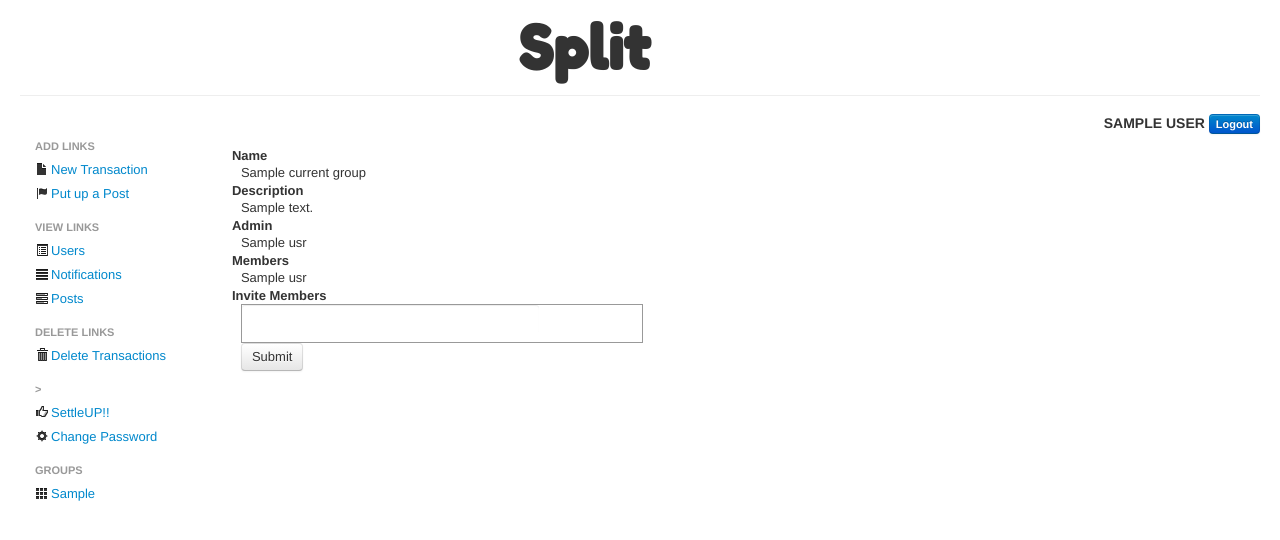
After one commit to muralisc/split, a Django app: template testdotcloud/settleup/templates/groupHome.html in a window 1280 px wide. The commit adds this page. Shown: the top 540 px of the page. Run offline with Django 3.2, Linux system fonts and the light colour scheme; the template is opened without the code that fills it: most values are stand-ins (such as "Sample title", 1, 10 or a date in 2020); some libraries are stand-ins or nearby versions.

Commit message:
group home page.

```diff
--- a/testdotcloud/settleup/TransactionsApp/models.py
+++ b/testdotcloud/settleup/TransactionsApp/models.py
@@ -9,6 +9,9 @@ class GroupsTable(models.Model):
     members = models.ManyToManyField('users', related_name='groupsTable_members')
     adimns = models.ManyToManyField('users', related_name='groupsTable_admins')
     deleted = models.BooleanField(default=False)
+
+    def __unicode__(self):
+        return self.name
 
 
 class users(models.Model):    # {{{
--- a/testdotcloud/settleup/adminApp/views.py
+++ b/testdotcloud/settleup/adminApp/views.py
@@ -2,7 +2,7 @@
 from django.shortcuts import render_to_response, redirect
 from django.template import RequestContext
 #from TransactionsApp.forms import
-from TransactionsApp.models import users, transactions, PostsTable
+from TransactionsApp.models import users, transactions, PostsTable, GroupsTable
 from adminApp.forms import EditUserForm
 
 
@@ -16,6 +16,7 @@ def admin_view(request):
     usersTable = users.objects.order_by('-lastLogin')
     transactionsTable = transactions.objects.all()
     postsTable = PostsTable.objects.order_by('PostType')
+    groupsTable = GroupsTable.objects.all()
     return render_to_response('adminDB.html', locals(), context_instance=RequestContext(request))
 
 
--- a/testdotcloud/settleup/templates/display.html
+++ b/testdotcloud/settleup/templates/display.html
@@ -44,6 +44,7 @@ Display {{ displayType }}
                     <b>{{ row.linkToTransaction.amount }}</b> paid by
                     {{ row.linkToTransaction.user_paid|upper }} for
                     {% for ui_rows in row.linkToTransaction.users_involved.all  %}{{ui_rows.username|add:" "}}{%endfor%}
+                    <b>{{ row.linkToTransaction.description }}</b>
                 </td>
                 <td>{{ row.timestamp|date:"fa j/N/Y " }}</td>
             </tr>
--- /dev/null
+++ b/testdotcloud/settleup/templates/groupHome.html
@@ -0,0 +1,50 @@
+{% extends "base.html" %}
+{% block cur_title  %}
+Home
+{% endblock %}
+{% block current_head %}
+<script type="text/javascript" src="{{ STATIC_URL }}tokeninput/jquery.tokeninput.js"></script>
+<link rel="stylesheet" type="text/css" href="{{ STATIC_URL }}tokeninput/token-input.css" />
+
+<script type="text/javascript">
+$(document).ready(function () {
+    $("#user-search").tokenInput("/search/",{
+                //searchDelay: 2000,
+                //minChars: 4,
+                //tokenLimit: 3,
+                preventDuplicates: true,
+                hintText: "ഒരു പേര്‍ അടി ",
+                noResultsText: "ഒന്നും കിട്ടിയില്ല",
+                searchingText: "നോക്കട്ടേ ",
+
+            });
+});
+</script>
+{% endblock %}
+{% block content %}
+<div class="row-fluid">
+    <div class="span2">
+        {% include "navlist.html" %}
+    </div>
+    <div class="span10">
+		<dl>
+			<dt>Name</dt>
+				<dd>{{current_group.name}}</dd>
+			<dt>Description</dt>
+				<dd>{{current_group.description}}</dd>
+			<dt>Admin</dt>
+				<dd>{% for i in current_group.adimns.all %}{{i}}<br/>{% endfor %}</dd>
+			<dt>Members</dt>
+				<dd>{% for i in current_group.members.all %}{%if i not in current_group.adimns.all %}{{i}}<br/>{% endif %}{% endfor %}</dd>
+			<dt>Invite Members</dt>
+				<dd>
+					<form class="form" action="" method="post">
+						{% csrf_token %}
+						<input id="user-search" name="invites" type="text" autocomplete="off">
+						<input  class="btn" type="Submit" value = "Submit"/>
+					</form>
+				</dd>
+		</dl>
+	</div>
+</div>
+{% endblock %}
--- a/testdotcloud/settleup/templates/home.html
+++ b/testdotcloud/settleup/templates/home.html
@@ -8,9 +8,10 @@ Home
 <div class="row-fluid">
     <div class="span2">
         Your Groups
+        {%for i in user_groups %}<a href="/groupHome/{{i}}/">{{ i }}</a>{% endfor %}
     </div>
     <h3>Hi {{ userFullName }}</h3>
     <a href="">Join a Group</a>
-    <a href="">Create a Group</a>
+    <a href="/createGroup/">Create a Group</a>
 </div>
 {% endblock %}
--- a/testdotcloud/settleup/templates/navlist.html
+++ b/testdotcloud/settleup/templates/navlist.html
@@ -11,4 +11,8 @@
     <li class="nav-header">></li>
     <li><a href="/settleUP"><i class="icon-thumbs-up"></i>SettleUP!!</a></li>
     <li><a href="/changePassword"><i class="icon-cog"></i>Change Password</a></li>
+    <li class="nav-header">Groups</li>
+    {%for i in loggedInUser.groupsTable_members.all %}
+    <li><a href="/settleUP"><i class="icon-th"></i>{{i}}</a></li>
+    {% endfor %}
 </ul>
--- a/testdotcloud/settleup/templates/styles.html
+++ b/testdotcloud/settleup/templates/styles.html
@@ -9,4 +9,5 @@
     <script type="text/javascript" src="{{ STATIC_URL }}bootstrap/js/bootstrap.min.js"></script>
 
     <!-- jquery -->
-    <script type="text/javascript" src="http://ajax.googleapis.com/ajax/libs/jquery/1.4/jquery.min.js"></script>
+    <script type="text/javascript" src="http://ajax.googleapis.com/ajax/libs/jquery/1.5.1/jquery.min.js"></script>
+    <!-- http://loopj.com/jquery-tokeninput/ -->
--- a/testdotcloud/settleup/templates/transactions.html
+++ b/testdotcloud/settleup/templates/transactions.html
@@ -25,7 +25,7 @@ Transaction
                     });
                 });
             $('#id_amount').keydown(function() {
-                    $('#calcu').text('some packets forgot their way here ;)');
+                    $('#calcu').text('കണക്കു കൂടുന്നു ');
                     });
 
             $("label:contains('involved')").html("Users Involved<br/><input type='checkbox' id='selectAll'> Select All");
--- a/testdotcloud/settleup/urls.py
+++ b/testdotcloud/settleup/urls.py
@@ -12,6 +12,8 @@ urlpatterns = patterns('',
     (r'^createGroup/$', 'settleup.TransactionsApp.views.create_group'),
     (r'^changePassword/$', 'settleup.TransactionsApp.views.user_password_change'),
     (r'^home/$', 'settleup.TransactionsApp.views.home_page'),
+    (r'^search/$', 'settleup.TransactionsApp.views.user_search'),
+    (r'^groupHome/(\w+)/$', 'settleup.TransactionsApp.views.group_home_page'),
     (r'^displayusers/$', 'settleup.TransactionsApp.views.display_users'),
     (r'^transactions/(\w+)/$', 'settleup.TransactionsApp.views.transaction_create_display'),
     (r'^deleteTransactions/([-]?\d+)/$', 'settleup.TransactionsApp.views.delete_transactions'),
--- /dev/null
+++ b/testdotcloud/static/tokeninput/token-input.css
@@ -0,0 +1,112 @@
+/* Example tokeninput style #1: Token vertical list*/
+ul.token-input-list {
+    overflow: hidden;
+    height: auto !important;
+    height: 1%;
+    width: 400px;
+    border: 1px solid #999;
+    cursor: text;
+    font-size: 12px;
+    font-family: Verdana;
+    z-index: 999;
+    margin: 0;
+    padding: 0;
+    background-color: #fff;
+    list-style-type: none;
+    clear: left;
+}
+
+ul.token-input-list li {
+    list-style-type: none;
+}
+
+ul.token-input-list li input {
+    border: 0;
+    width: 350px;
+    padding: 3px 8px;
+    background-color: white;
+    -webkit-appearance: caret;
+}
+
+li.token-input-token {
+    overflow: hidden;
+    height: auto !important;
+    height: 1%;
+    margin: 3px;
+    padding: 3px 5px;
+    background-color: #d0efa0;
+    color: #000;
+    font-weight: bold;
+    cursor: default;
+    display: block;
+}
+
+li.token-input-token p {
+    float: left;
+    padding: 0;
+    margin: 0;
+}
+
+li.token-input-token span {
+    float: right;
+    color: #777;
+    cursor: pointer;
+}
+
+li.token-input-selected-token {
+    background-color: #08844e;
+    color: #fff;
+}
+
+li.token-input-selected-token span {
+    color: #bbb;
+}
+
+div.token-input-dropdown {
+    position: absolute;
+    width: 400px;
+    background-color: #fff;
+    overflow: hidden;
+    border-left: 1px solid #ccc;
+    border-right: 1px solid #ccc;
+    border-bottom: 1px solid #ccc;
+    cursor: default;
+    font-size: 12px;
+    font-family: Verdana;
+    z-index: 1;
+}
+
+div.token-input-dropdown p {
+    margin: 0;
+    padding: 5px;
+    font-weight: bold;
+    color: #777;
+}
+
+div.token-input-dropdown ul {
+    margin: 0;
+    padding: 0;
+}
+
+div.token-input-dropdown ul li {
+    background-color: #fff;
+    padding: 3px;
+    list-style-type: none;
+}
+
+div.token-input-dropdown ul li.token-input-dropdown-item {
+    background-color: #fafafa;
+}
+
+div.token-input-dropdown ul li.token-input-dropdown-item2 {
+    background-color: #fff;
+}
+
+div.token-input-dropdown ul li em {
+    font-weight: bold;
+    font-style: normal;
+}
+
+div.token-input-dropdown ul li.token-input-selected-dropdown-item {
+    background-color: #d0efa0;
+}
```
Also changed, not shown: testdotcloud/settleup/TransactionsApp/views.py (+36 -7 lines), testdotcloud/settleup/templates/adminDB.html (+25 -0 lines), testdotcloud/static/tokeninput/jquery.tokeninput.js (added).
